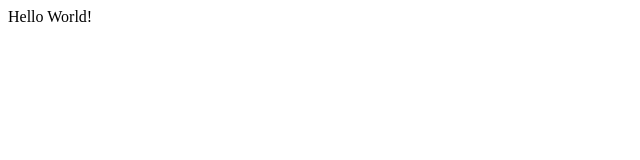
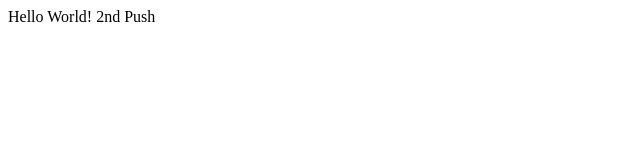
Before and after one commit to MobRPG/dummy, a plain HTML site: page index.html in a window 1280 px wide. Shown: the full height of the page, 0-640 px from the left. Drawn offline with Linux system fonts and the light colour scheme.

Commit message:
Update index.html

```diff
--- a/index.html
+++ b/index.html
@@ -1,5 +1,6 @@
 <html>
   <body>
     Hello World!
+    2nd Push
   </body>
 </html>
```
